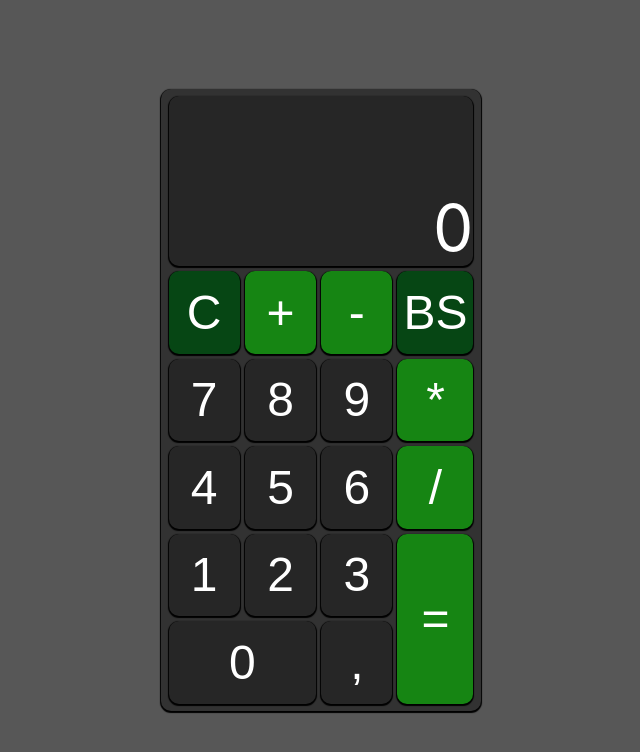
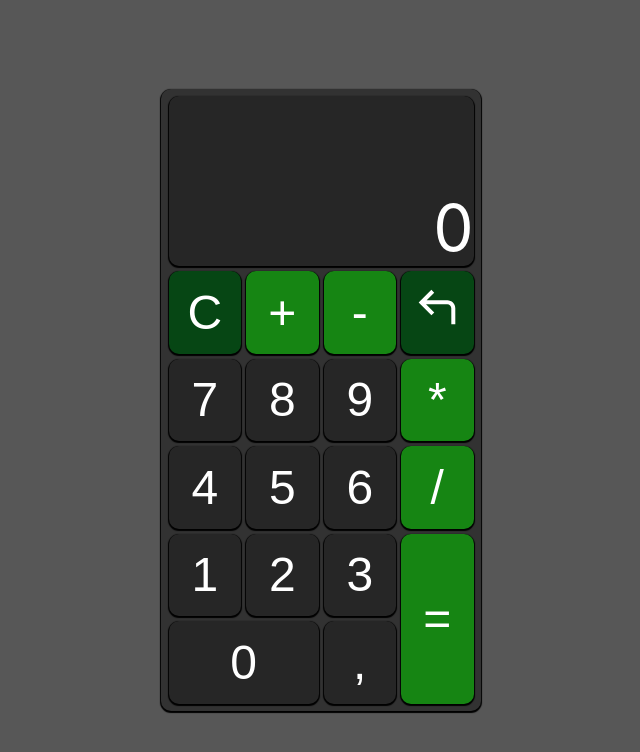
Before and after one commit to gustavokobata/calculadora-react, a React (Create React App) app: page / in a window 1280 px wide. Shown: the top 752 px of the page, without its empty margins (319-959 px from the left). Built offline with nearby package versions, Linux system fonts and the light colour scheme.

Commit message:
Fix details 2

```diff
--- a/package.json
+++ b/package.json
@@ -8,6 +8,7 @@
     "@testing-library/user-event": "^13.5.0",
     "react": "^18.1.0",
     "react-dom": "^18.1.0",
+    "react-icons": "^4.4.0",
     "react-scripts": "5.0.1",
     "web-vitals": "^2.1.4"
   },
--- a/src/App.css
+++ b/src/App.css
@@ -65,6 +65,7 @@ button:hover {
 .backspace {
   grid-area: 3 / 4 / 4 / 5;
   background-color: #064614;
+  text-align: center;
 }
 
 .plus {
--- a/src/App.jsx
+++ b/src/App.jsx
@@ -1,4 +1,6 @@
 import React, { useState } from 'react';
+import { CgCornerUpLeft } from "react-icons/cg";
+
 import './App.css';
 
 
@@ -50,7 +52,7 @@ import './App.css';
             <button className='left-side-number clear' onClick={clear}>C</button>
             <button className='operator-button left-side-number plus' onClick={operatorHandler} value="+">+</button>
             <button className='operator-button right-side-number minus' onClick={operatorHandler} value="-">-</button>
-            <button className='right-side-number backspace' onClick={deleteNumber}>BS</button>
+            <button className='right-side-number backspace' onClick={deleteNumber}><CgCornerUpLeft /></button>
 
             <button className='number-button left-side-number number-seven' onClick={inputNum} value={7}>7</button>
             <button className='number-button left-side-number number-eight' onClick={inputNum} value={8}>8</button>
```
Also changed, not shown: 1 other file (tests, documents, lock files or other folders).
